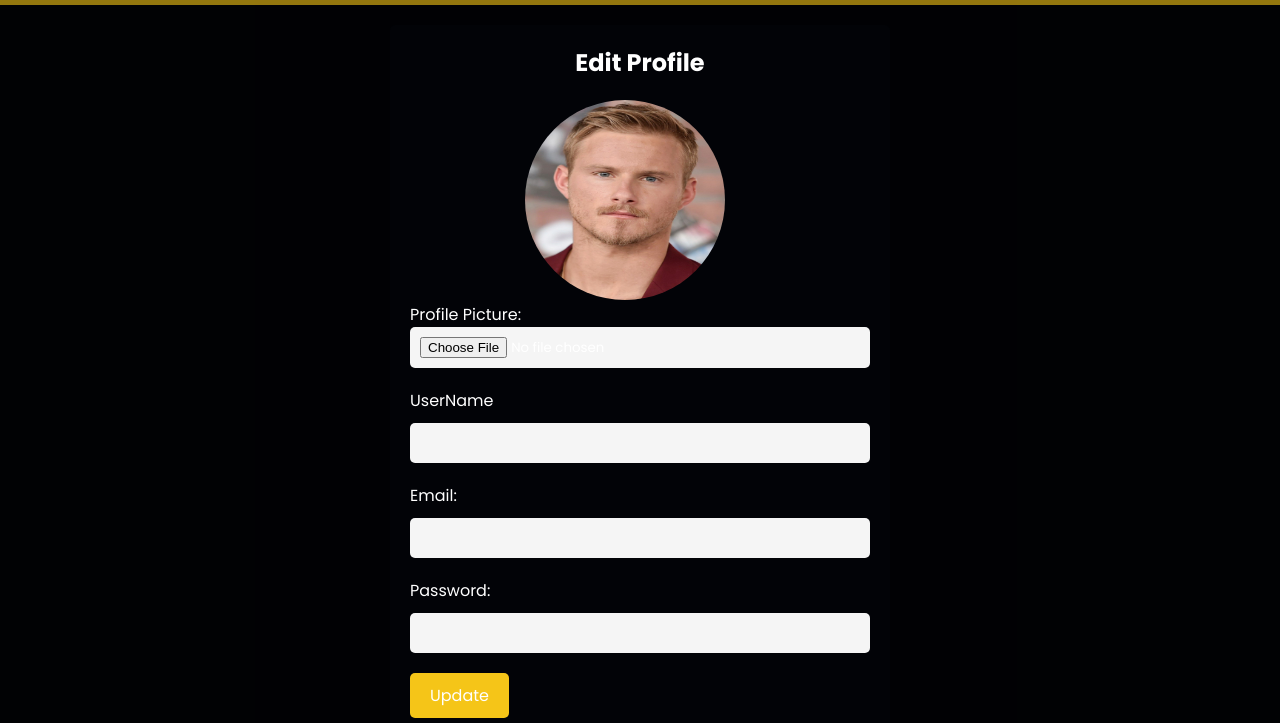
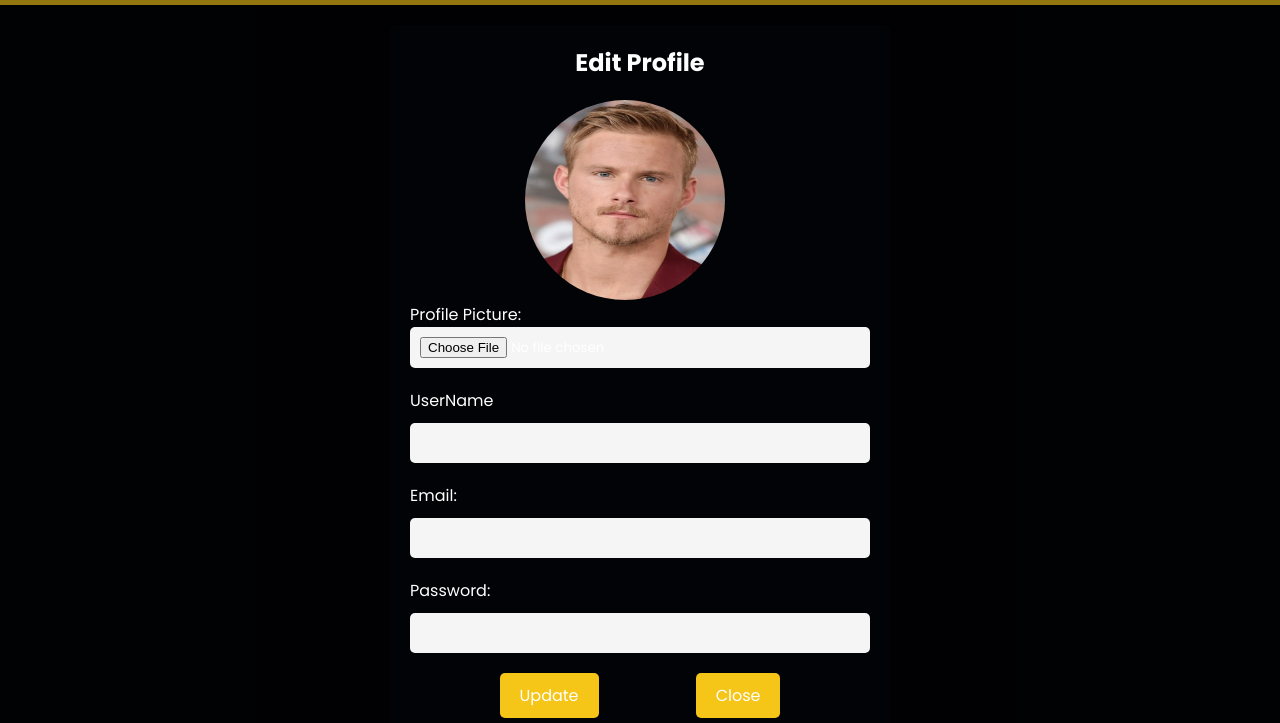
Before and after one commit to MahdiHosseinizade/html-css-movie-project, a website: page html/profile.html in a window 1280 px wide. Both pictures are taken after a click on the button "Edit Profile". Shown: the part 77-800 px from the top of the page. Drawn offline with nearby package versions, Linux system fonts and the light colour scheme.

Commit message:
refactor(profile): add close button to profile

```diff
--- a/html/profile.html
+++ b/html/profile.html
@@ -44,7 +44,10 @@
 				<input type="email" id="email" name="email" required>
 				<label for="password">Password:</label>
 				<input type="password" id="password" name="password" required>
-				<button type="submit">Update</button>
+				<div class="editprofile_buttons">
+					<button type="submit">Update</button>
+					<button id="close-edit-profile-btn" type="button">Close</button>
+				</div>
 			</form>
 		</div>
 	</div>
@@ -64,5 +67,10 @@
             editProfilePopup.style.display = "none";
         }
     });
+	var closeEditProfileBtn = document.getElementById("close-edit-profile-btn");
+closeEditProfileBtn.addEventListener("click", function(){
+    editProfilePopup.style.display = "none";
+});
+
 </script>
 </html>
--- a/styles/profile.css
+++ b/styles/profile.css
@@ -143,6 +143,7 @@ button:hover{
 
 }
 
+
 .edit-profile-container h2 {
 	font-size: 24px;
 	margin-bottom: 20px;
@@ -189,11 +190,11 @@ button:hover{
     margin-bottom: 20px;
 }
 .edit-profile-container button[type="submit"]:hover {
-	background-color: #f9b934;
+	background-color: #cccc12;
 }
 
 #close-edit-profile-btn {
-    background-color: #fff;
+	background-color: var(--main-color);
 	color: var(--text-color);
 	border: none;
 	border-radius: 5px;
@@ -203,7 +204,24 @@ button:hover{
 	margin-bottom: 10px;
 }
 
-    #close-edit-profile-btn:hover {
+.editprofile_buttons {
+	display: flex;
+	flex-direction: row;
+	justify-content: space-around;
+	margin: 0 auto;
+	width: 80%; /* Add a width to the container */
+}
+
+.editprofile_buttons button {
 	background-color: var(--main-color);
-    color: var(--text-color);
+	color: var(--main-color);
+	padding: 10px 20px;
+	border: none;
+	border-radius: 5px;
+	cursor: pointer;
+	font-size: 16px;
 }
+
+.editprofile_buttons button:first-child {
+	margin-right: 10px; /* Add some space between the buttons */
+}
```
Lines whose indentation alone changed are shown as unchanged.
